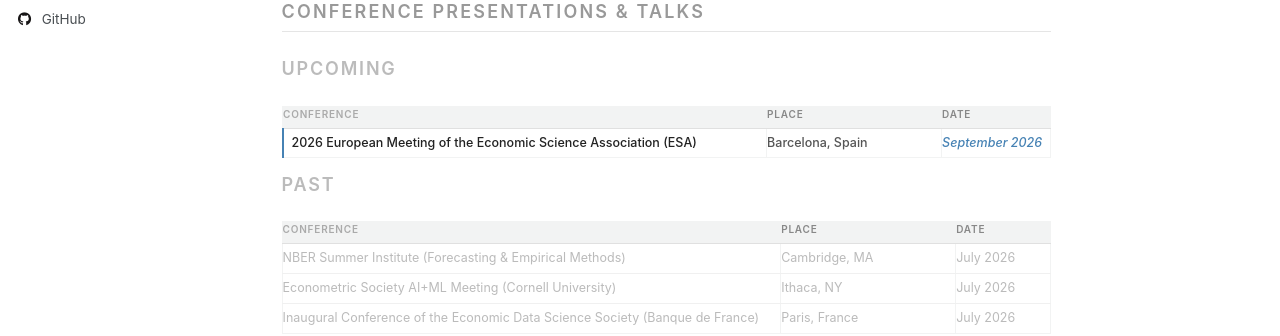
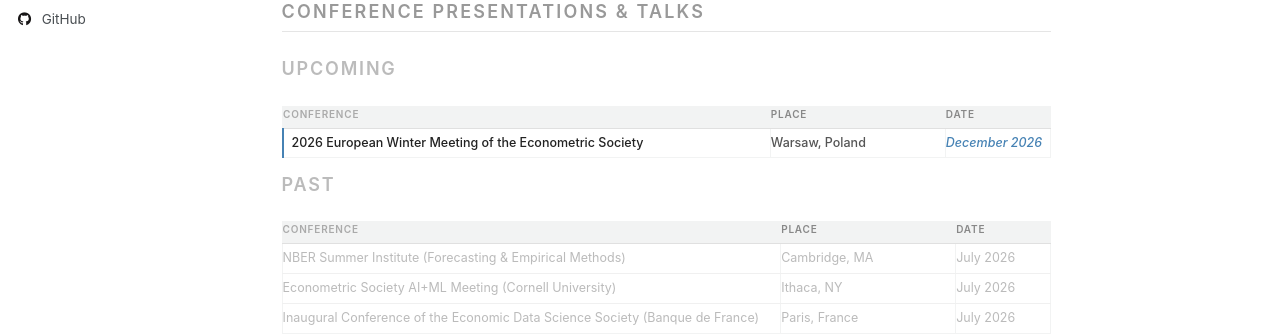
Before and after one commit to alizarif/alizarif.github.io, a Jekyll site: the page built from _pages/about.html, in a window 1280 px wide and 1138 px high. Shown: the part 367-703 px from the top of the window. Built offline with Jekyll 4.4.1, drawn with Linux system fonts in a browser that asks for light colours; some web fonts are replaced.

Commit message:
Update about.html

```diff
--- a/_pages/about.html
+++ b/_pages/about.html
@@ -143,7 +143,7 @@ redirect_from:
     </tr>
   </thead>
   <tbody>
-    <tr class="upcoming"><td>2026 European Meeting of the Economic Science Association (ESA)</td><td class="place">Barcelona, Spain</td><td class="date">September 2026</td></tr>
+    <tr class="upcoming"><td>2026 European Winter Meeting of the Econometric Society</td><td class="place">Warsaw, Poland</td><td class="date">December 2026</td></tr>
   </tbody>
 </table>
 <p class="sub-section">Past</p>
```
